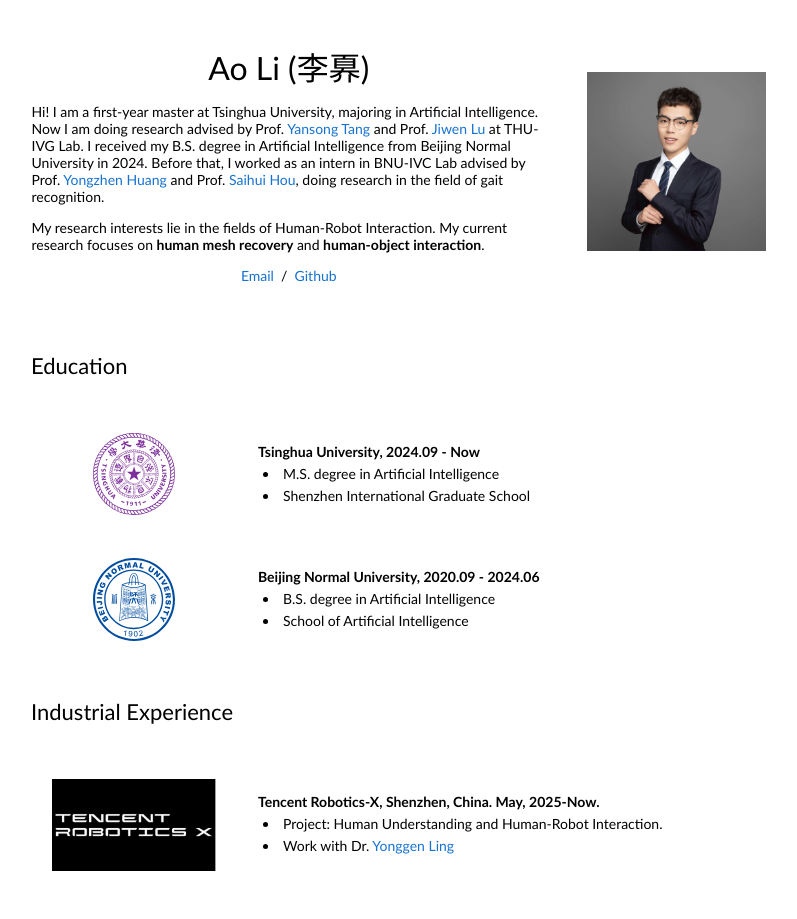
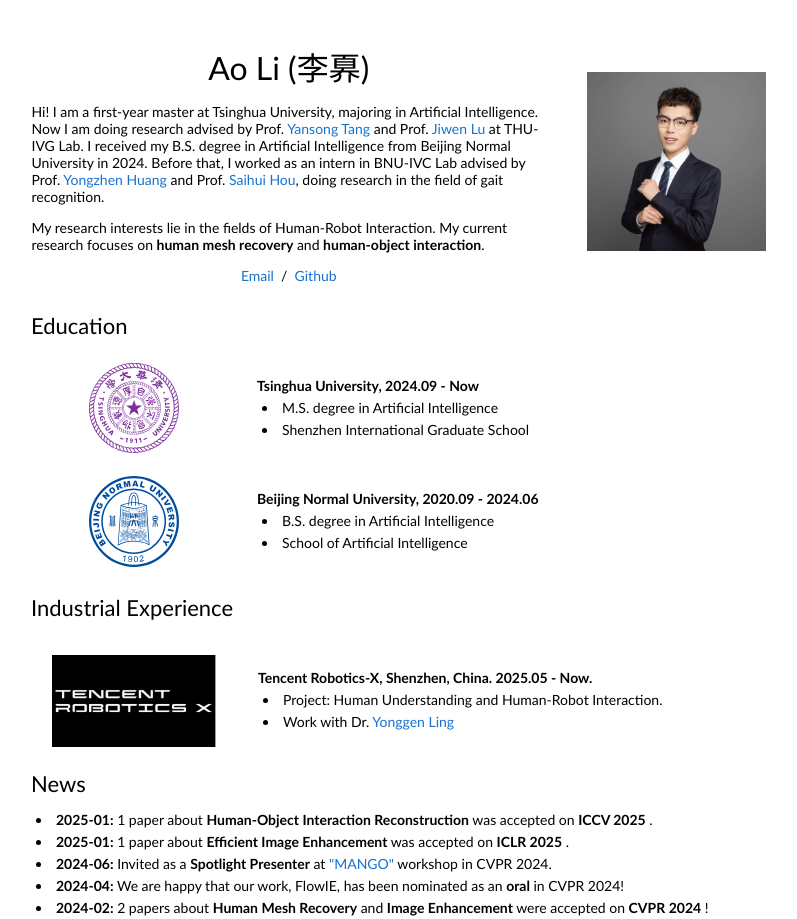
Before and after one commit to RammusLeo/RammusLeo.github.io, a plain HTML site: page index.html in a window 1280 px wide. Shown: the top 919 px of the page, without its empty margins (219-1016 px from the left). Drawn offline with Linux system fonts and the light colour scheme.

Commit message:
update 0629 2

```diff
--- a/index.html
+++ b/index.html
@@ -14,7 +14,7 @@
   <table style="width:100%;max-width:820px;border:0px;border-spacing:0px;border-collapse:separate;margin-right:auto;margin-left:auto;"><tbody>
     <tr style="padding:0px">
       <td style="padding:0px">
-        <table style="width:100%;border:0px;border-spacing:0px;border-collapse:separate;margin-right:auto;margin-left:auto;"><tbody>
+        <table style="width:100%;border:0px;border-spacing:0px;border-collapse:separate;margin-right:auto;margin-left:auto; margin-bottom:-40px;"><tbody>
           <tr style="padding:0px">
             <td style="padding:2.5%;width:63%;vertical-align:middle">
               <p style="text-align:center">
@@ -36,7 +36,7 @@
           </tr>
         </tbody></table>
 
-        <table style="width:100%;border:0px;border-spacing:0px;border-collapse:separate;margin-right:auto;margin-left:auto;"><tbody>
+        <table style="width:100%;border:0px;border-spacing:0px;border-collapse:separate;margin-right:auto;margin-left:auto;margin-bottom:-20px;"><tbody>
           <tr>
           <td style="padding:20px;width:100%;vertical-align:middle">
             <p><heading>Education</heading></p>
@@ -44,31 +44,29 @@
         </tr>
       </tbody></table>
 
-      <table style="width:100%;border:0px;border-spacing:0px;border-collapse:separate;margin-right:auto;margin-left:auto;"><tbody>
+      <table style="width:100%;border:0px;border-spacing:0px;border-collapse:separate;margin-right:auto;margin-left:auto;margin-bottom:-20px;"><tbody>
         <tr>
-          <td style="padding:20px;width:30%;max-width:30%" align="center">
+          <td style="padding:10px;width:30%;max-width:30%" align="center">
             <img style="width:40%;max-width:40%" src="images/Tsinghua_University_Logo.svg" alt="dise">
           </td>
-          <td width="75%" valign="center">
+          <td width="75%" valign="center" style="padding-left:0px">
             <papertitle>Tsinghua University, 2024.09 - Now</papertitle>
               <li style="margin: 5px;">  M.S. degree in Artificial Intelligence </li>
               <li style="margin: 5px;">  Shenzhen International Graduate School </li>
         </tr>
-      </tbody></table>
 
-      <table style="width:100%;border:0px;border-spacing:0px;border-collapse:separate;margin-right:auto;margin-left:auto;"><tbody>
         <tr>
-          <td style="padding:20px;width:30%;max-width:30%" align="center">
+          <td style="padding:10px;width:30%;max-width:30%" align="center">
             <img style="width:40%;max-width:40%" src="images/Beijing_Normal_University_logo.svg" alt="dise">
           </td>
-          <td width="75%" valign="center">
+          <td width="75%" valign="center" style="padding-left:0px">
             <papertitle>Beijing Normal University, 2020.09 - 2024.06</papertitle>
               <li style="margin: 5px;">  B.S. degree in Artificial Intelligence </li>
               <li style="margin: 5px;">  School of Artificial Intelligence </li>
         </tr>
       </tbody></table>
 
-        <table style="width:100%;border:0px;border-spacing:0px;border-collapse:separate;margin-right:auto;margin-left:auto;"><tbody>
+        <table style="width:100%;border:0px;border-spacing:0px;border-collapse:separate;margin-right:auto;margin-left:auto;margin-bottom:-20px;"><tbody>
           <tr>
           <td style="padding:20px;width:100%;vertical-align:middle">
             <p><heading>Industrial Experience</heading></p>
@@ -76,19 +74,19 @@
         </tr>
       </tbody></table>
 
-      <table style="width:100%;border:0px;border-spacing:0px;border-collapse:separate;margin-right:auto;margin-left:auto;"><tbody>
+      <table style="width:100%;border:0px;border-spacing:0px;border-collapse:separate;margin-right:auto;margin-left:auto;margin-bottom:-20px;"><tbody>
         <tr>
           <td style="padding:20px;width:30%;max-width:30%" align="center">
             <img style="width:80%;max-width:80%" src="images/roboticsx.jpg" alt="dise">
           </td>
           <td width="75%" valign="center">
-            <papertitle>Tencent Robotics-X, Shenzhen, China. May, 2025-Now.</papertitle>
+            <papertitle>Tencent Robotics-X, Shenzhen, China. 2025.05 - Now.</papertitle>
               <li style="margin: 5px;">  Project: Human Understanding and Human-Robot Interaction. </li>
               <li style="margin: 5px;">  Work with Dr. <a href="https://ygling2008.github.io/">Yonggen Ling</a> </li>
         </tr>
       </tbody></table>
 
-		<table style="width:100%;border:0px;border-spacing:0px;border-collapse:separate;margin-right:auto;margin-left:auto;"><tbody>
+		<table style="width:100%;border:0px;border-spacing:0px;border-collapse:separate;margin-right:auto;margin-left:auto;margin-bottom:-20px;"><tbody>
           <tr>
           <td style="padding:20px;width:100%;vertical-align:middle">
             <heading>News</heading>
@@ -113,7 +111,7 @@
         </tr>
       </tbody></table>
 
-        <table style="width:100%;border:0px;border-spacing:0px;border-collapse:separate;margin-right:auto;margin-left:auto;"><tbody>
+        <table style="width:100%;border:0px;border-spacing:0px;border-collapse:separate;margin-right:auto;margin-left:auto;margin-bottom:-20px;"><tbody>
             <tr>
             <td style="padding:20px;width:100%;vertical-align:middle">
               <heading>Recent Selected Publications</heading>
@@ -121,7 +119,7 @@
             </td>
           </tr>
         </tbody></table>
-        <table style="width:100%;border:0px;border-spacing:0px;border-collapse:separate;margin-right:auto;margin-left:auto;"><tbody>
+        <table style="width:100%;border:0px;border-spacing:0px;border-collapse:separate;margin-right:auto;margin-left:auto;margin-bottom:-20px;"><tbody>
 
           <tr>
             <td style="padding:20px;width:30%;max-width:30%" align="center">
@@ -197,13 +195,17 @@
 
 
 
-	<table style="width:100%;border:0px;border-spacing:0px;border-collapse:separate;margin-right:auto;margin-left:auto;"><tbody>
+	<table style="width:100%;border:0px;border-spacing:0px;border-collapse:separate;margin-right:auto;margin-left:auto;margin-bottom:-20px;"><tbody>
           <tr>
           <td style="padding:20px;width:100%;vertical-align:middle">
             <heading>Selected Honors and Awards</heading>
             <p>
 			  <li style="margin: 5px;" >
               Outstanding Bachelor Graduate of Beijing, 2024.
+              </li>
+                    <p>
+			  <li style="margin: 5px;" >
+              Potential Star Award - <strong>Meituan</strong> 2nd Low-Altitude Economy UAV Management Challenge (Innovation Track), 2024.
               </li>
             </p>
           </td>
```
